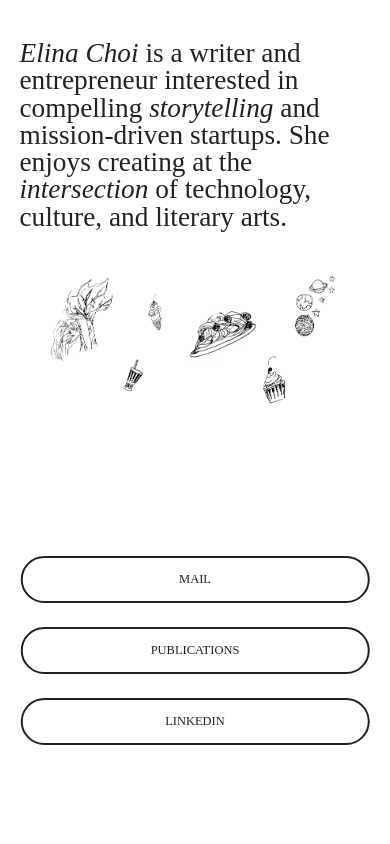
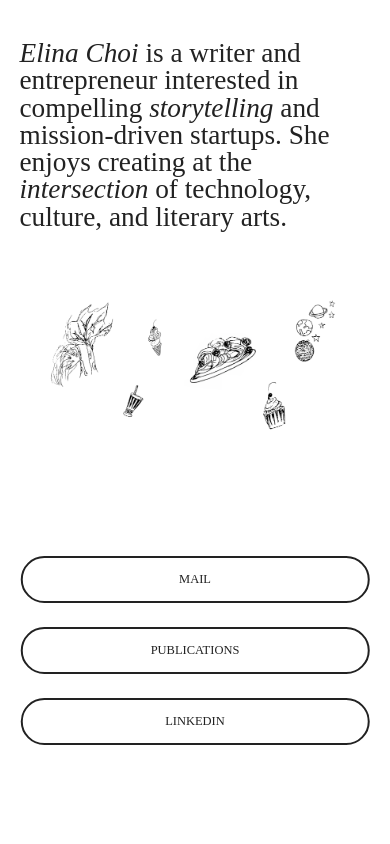
Before and after one commit to chaser164/elina-personal-website-v2, a React (Vite) app: page / in a window 390 px wide. Shown: the top 844 px of the page. Built offline with nearby package versions, Linux system fonts and the light colour scheme.

Commit message:
doodles higher

```diff
--- a/src/App.css
+++ b/src/App.css
@@ -192,7 +192,7 @@ body, html, #root {
   }
 
   .doodle-splay {
-    top: 32vh;
+    top: 35vh;
   }
 
   .articles-heading {
```
